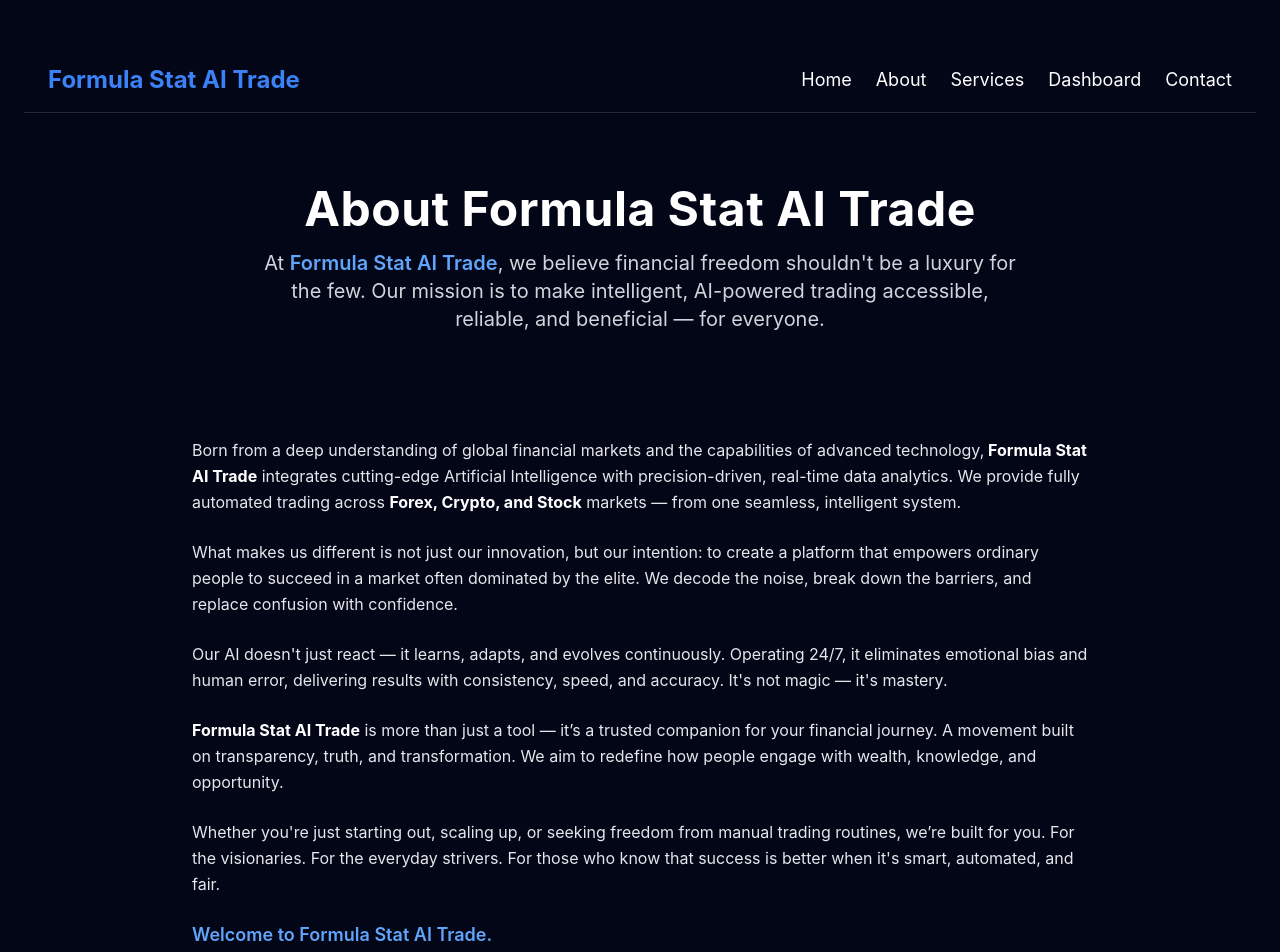
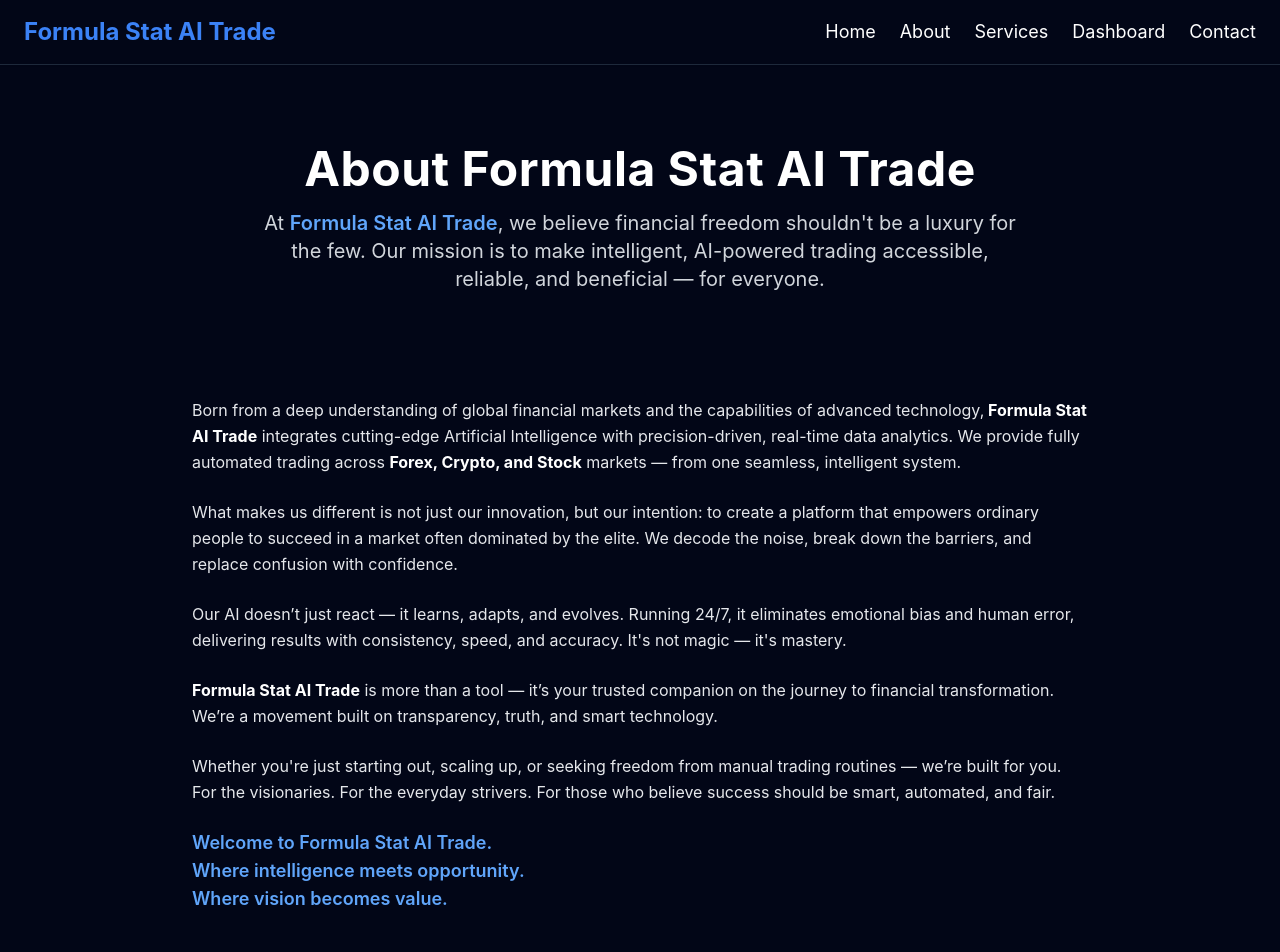
Before and after one commit to Kaskyjames/Formulastataitrade, a React (Vite) app: page /about in a window 1280 px wide. Shown: the top 952 px of the page. Built offline with nearby package versions, Linux system fonts and the light colour scheme.

Commit message:
Update AboutUs.jsx

```diff
--- a/src/pages/AboutUs.jsx
+++ b/src/pages/AboutUs.jsx
@@ -1,13 +1,15 @@
-// src/pages/AboutUs.jsx
-
-import React from "react";
+import React, { useEffect } from "react";
 import Navbar from "../components/Navbar";
 
 export default function AboutUs() {
+  useEffect(() => {
+    document.title = "About Us - Formula Stat AI Trade";
+  }, []);
+
   return (
-    <div className="min-h-screen bg-slate-950 text-white px-6 py-12 space-y-10">
-      <Navbar /> {/* ✅ Navbar correctly placed at top */}
-
+    <>
+      <Navbar />
+      <main className="min-h-screen bg-slate-950 text-white px-6 py-12 space-y-10">
         <section className="text-center space-y-4">
           <h1 className="text-4xl md:text-5xl font-bold">
             About Formula Stat AI Trade
@@ -31,18 +33,18 @@ export default function AboutUs() {
           </p>
 
           <p>
-          Our AI doesn't just react — it learns, adapts, and evolves continuously. Operating 24/7, it eliminates emotional bias and human error,
+            Our AI doesn’t just react — it learns, adapts, and evolves. Running 24/7, it eliminates emotional bias and human error,
             delivering results with consistency, speed, and accuracy. It's not magic — it's mastery.
           </p>
 
           <p>
-          <strong className="text-white">Formula Stat AI Trade</strong> is more than just a tool — it’s a trusted companion for your financial journey.
-          A movement built on transparency, truth, and transformation. We aim to redefine how people engage with wealth, knowledge, and opportunity.
+            <strong className="text-white">Formula Stat AI Trade</strong> is more than a tool — it’s your trusted companion on the journey to financial transformation.
+            We’re a movement built on transparency, truth, and smart technology.
           </p>
 
           <p>
-          Whether you're just starting out, scaling up, or seeking freedom from manual trading routines, we’re built for you.
-          For the visionaries. For the everyday strivers. For those who know that success is better when it's smart, automated, and fair.
+            Whether you're just starting out, scaling up, or seeking freedom from manual trading routines — we’re built for you.
+            For the visionaries. For the everyday strivers. For those who believe success should be smart, automated, and fair.
           </p>
 
           <p className="text-blue-400 font-semibold text-lg">
@@ -51,6 +53,7 @@ export default function AboutUs() {
             Where vision becomes value.
           </p>
         </section>
-    </div>
+      </main>
+    </>
   );
 }
```
Lines whose indentation alone changed are shown as unchanged.
